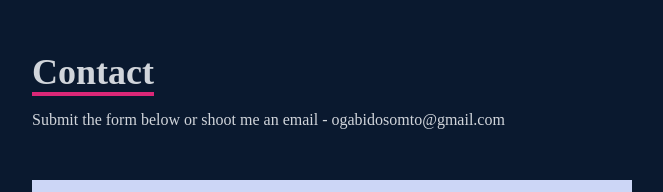
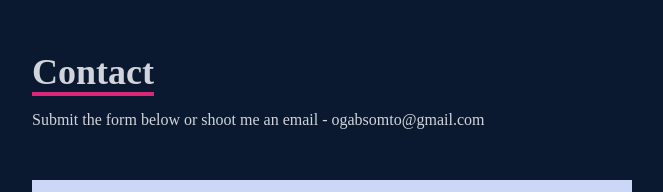
Before and after one commit to ogabz-byte/my-portfolio, a React (Create React App) app: page / in a window 1280 px wide. Shown: the part 3242-3434 px from the top of the page, without its empty margins (308-971 px from the left). Built offline with nearby package versions, Linux system fonts and the light colour scheme.

Commit message:
Update email address in Contact component

```diff
--- a/src/component/Contact.jsx
+++ b/src/component/Contact.jsx
@@ -16,7 +16,7 @@ const Contact = () => {
             Contact
           </p>
           <p className="text-gray-300 py-4">
-            Submit the form below or shoot me an email - ogabidosomto@gmail.com
+            Submit the form below or shoot me an email - ogabsomto@gmail.com
           </p>
         </div>
         <input
```
